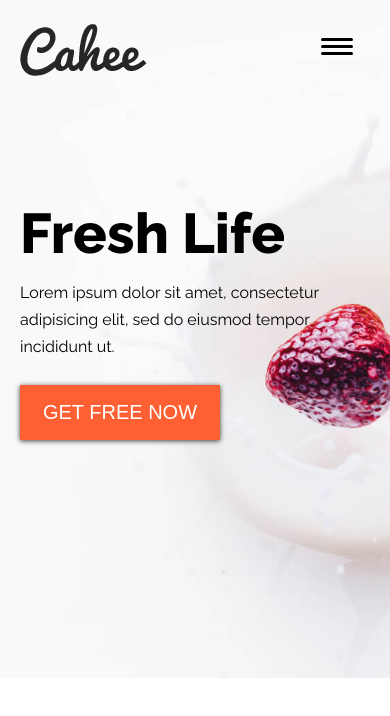
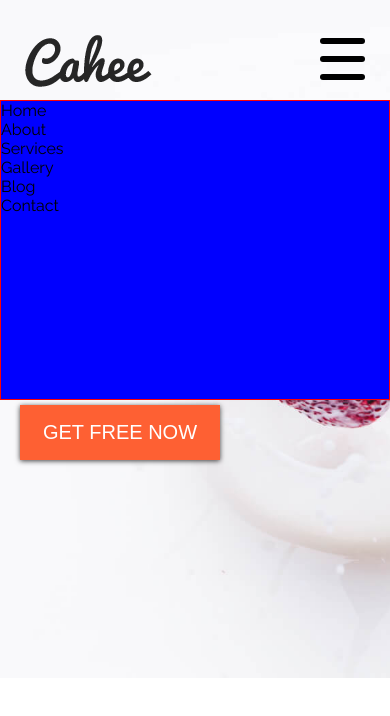
Before and after one commit to lechcirmirakis/Weekly-WebDev-Challenge-2, a plain HTML site: page index.html in a window 390 px wide. Drawn offline with Linux system fonts and the light colour scheme.

Commit message:
change hamburger icon

```diff
--- a/css/style.css
+++ b/css/style.css
@@ -7,14 +7,15 @@
     max-width: 1040px;
 }
 
-.row::before, .row::after {
-    display: block;
-    content: '';
+.clearfix:after {
+    content: "";
+    display: table;
     clear: both;
 }
 
 .button {
     font-size: 20px;
+    font-weight: 100;
     width: 200px;
     height: 55px;
     border: none;
@@ -26,6 +27,7 @@
 
 body {
 	font-family: 'Raleway', sans-serif;
+    box-sizing: border-box;
 }
 
 header {
@@ -37,70 +39,135 @@ header {
 	-moz-background-size: cover;
 	-o-background-size: cover;
 	-webkit-background-size: cover;
-    max-width: 1500px;
+    /*max-width: 1500px;*/
     min-height: 678px;
     background-color: #f9f9fb;
 }
- /* logo div */
 
-.logo {
-  margin: 0;
-  padding-top: 24px;
-  padding-left: 20px;
-  height: 100px;
-  background-color: transparent;
+.site-nav {
+    position: relative;
+    margin: 0;
+    height: 100px;
+    background-color: transparent;
+    padding-left: 25px;
+    padding-top: 35px;
 }
 
-.menu-toggle {
+.nav-icon {
+  width: 45px;
+  height: 20px;
   position: absolute;
-  padding: 1.8em;
-  top: 1em;
-  right: .5em;
+  top: 38px;
+  right: 25px;
+  -webkit-transform: rotate(0deg);
+  -moz-transform: rotate(0deg);
+  -o-transform: rotate(0deg);
+  transform: rotate(0deg);
+  -webkit-transition: .5s ease-in-out;
+  -moz-transition: .5s ease-in-out;
+  -o-transition: .5s ease-in-out;
+  transition: .5s ease-in-out;
   cursor: pointer;
 }
 
-.hamburger,
-.hamburger::before,
-.hamburger::after {
-  content: '';
+.nav-icon span {
   display: block;
-  background: #000;
-  height: 3px;
-  width: 2em;
-  border-radius: 3px;
-  -webkit-transition: all ease-in-out 350ms;
-  transition: all ease-in-out 350ms;
+  position: absolute;
+  height: 6px;
+  width: 50%;
+  background: #000000;
+  opacity: 1;
+  -webkit-transform: rotate(0deg);
+  -moz-transform: rotate(0deg);
+  -o-transform: rotate(0deg);
+  transform: rotate(0deg);
+  -webkit-transition: .25s ease-in-out;
+  -moz-transition: .25s ease-in-out;
+  -o-transition: .25s ease-in-out;
+  transition: .25s ease-in-out;
 }
 
-.hamburger::before {
-  -webkit-transform: translateY(-7px);
-          transform: translateY(-7px);
+.nav-icon span:nth-child(even) {
+  left: 50%;
+  border-radius: 0 9px 9px 0;
 }
 
-.hamburger::after {
-  -webkit-transform: translateY(4px);
-          transform: translateY(4px);
+.nav-icon span:nth-child(odd) {
+  left:0px;
+  border-radius: 9px 0 0 9px;
 }
 
-.open .hamburger::before {
-  display: none;
+.nav-icon span:nth-child(1), .nav-icon span:nth-child(2) {
+  top: 0px;
 }
 
-.open .hamburger::after {
-  -webkit-transform: translateY(-1px) rotate(-90deg);
-          transform: translateY(-1px) rotate(-90deg);
+.nav-icon span:nth-child(3), .nav-icon span:nth-child(4) {
+  top: 18px;
 }
 
-nav {
-    margin: 0;
-    padding: 0;
+.nav-icon span:nth-child(5), .nav-icon span:nth-child(6) {
+  top: 36px;
+}
+
+.nav-icon.open span:nth-child(1),.nav-icon.open span:nth-child(6) {
+  -webkit-transform: rotate(45deg);
+  -moz-transform: rotate(45deg);
+  -o-transform: rotate(45deg);
+  transform: rotate(45deg);
+}
+
+.nav-icon.open span:nth-child(2),.nav-icon.open span:nth-child(5) {
+  -webkit-transform: rotate(-45deg);
+  -moz-transform: rotate(-45deg);
+  -o-transform: rotate(-45deg);
+  transform: rotate(-45deg);
+}
+
+.nav-icon.open span:nth-child(1) {
+  left: 5px;
+  top: 7px;
+}
+
+.nav-icon.open span:nth-child(2) {
+  left: calc(50% - 5px);
+  top: 7px;
+}
+
+.nav-icon.open span:nth-child(3) {
+  left: -50%;
+  opacity: 0;
+}
+
+.nav-icon.open span:nth-child(4) {
+  left: 100%;
+  opacity: 0;
+}
+
+.nav-icon.open span:nth-child(5) {
+  left: 5px;
+  top: 29px;
+}
+
+.nav-icon.open span:nth-child(6) {
+  left: calc(50% - 5px);
+  top: 29px;
+}
+
+.dropdown-menu {
+    position: absolute;
+    width: 100%;
+    height: 300px;
+    border: 1px solid red;
+    background-color: blue;
+    z-index: 2;
 }
 
 .header_content {
     position: absolute;
-    top: 100px;
-    margin-top: 100px;
-    padding-left: 20px;
+    background-color: transparent;
+    top: 220px;
+    left: 20px;
+    z-index: 1;
 }
 
 .header_content h2 {
@@ -115,8 +182,6 @@ nav {
     margin-bottom: 25px;
 }
 
-
-
 .header_button {
     background-color: #fe6033;
     color: #fff;
--- a/index.html
+++ b/index.html
@@ -17,24 +17,38 @@
     <body>
         <!-- Header -->
         <header>
-            <div class="container ">
-                <div class="row">
+            <div class="container">
                 <nav class="site-nav">
-                    <div class="logo"><img src="images/logo.png" alt=""></div>
-                    <div class="menu-toggle">
-                      <div class="hamburger"></div>
+                    <div class="logo">
+                        <img src="images/logo.png" alt="">
                     </div>
+                        <div class="nav-icon">
+                            <span></span>
+                            <span></span>
+                            <span></span>
+                            <span></span>
+                            <span></span>
+                            <span></span>
+                        </div>
                 </nav>
             </div>
-            </div>
             <div class="container">
-                <div class="row">
+                <div class="dropdown-menu">
+                    <ul>
+                        <li>Home</li>
+                        <li>About</li>
+                        <li>Services</li>
+                        <li>Gallery</li>
+                        <li>Blog</li>
+                        <li>Contact</li>
+                    </ul>
+                </div>
                     <div class="header_content">
+
                         <h2>Fresh Life</h2>
                         <p>Lorem ipsum dolor sit amet, consectetur adipisicing elit, sed do eiusmod tempor incididunt ut.</p>
                         <button class="button header_button">get free now</button>
                     </div>
-                </div>
             </div>
         </header>
 
--- a/js/index.js
+++ b/js/index.js
@@ -1,6 +1,5 @@
-$('.menu-toggle').click(function() {
-
-  $('ul').toggleClass('opening');
-  $(this).toggleClass('open');
-
+$(document).ready(function(){
+	$('.nav-icon').click(function(){
+		$(this).toggleClass('open');
+	});
 });
```
